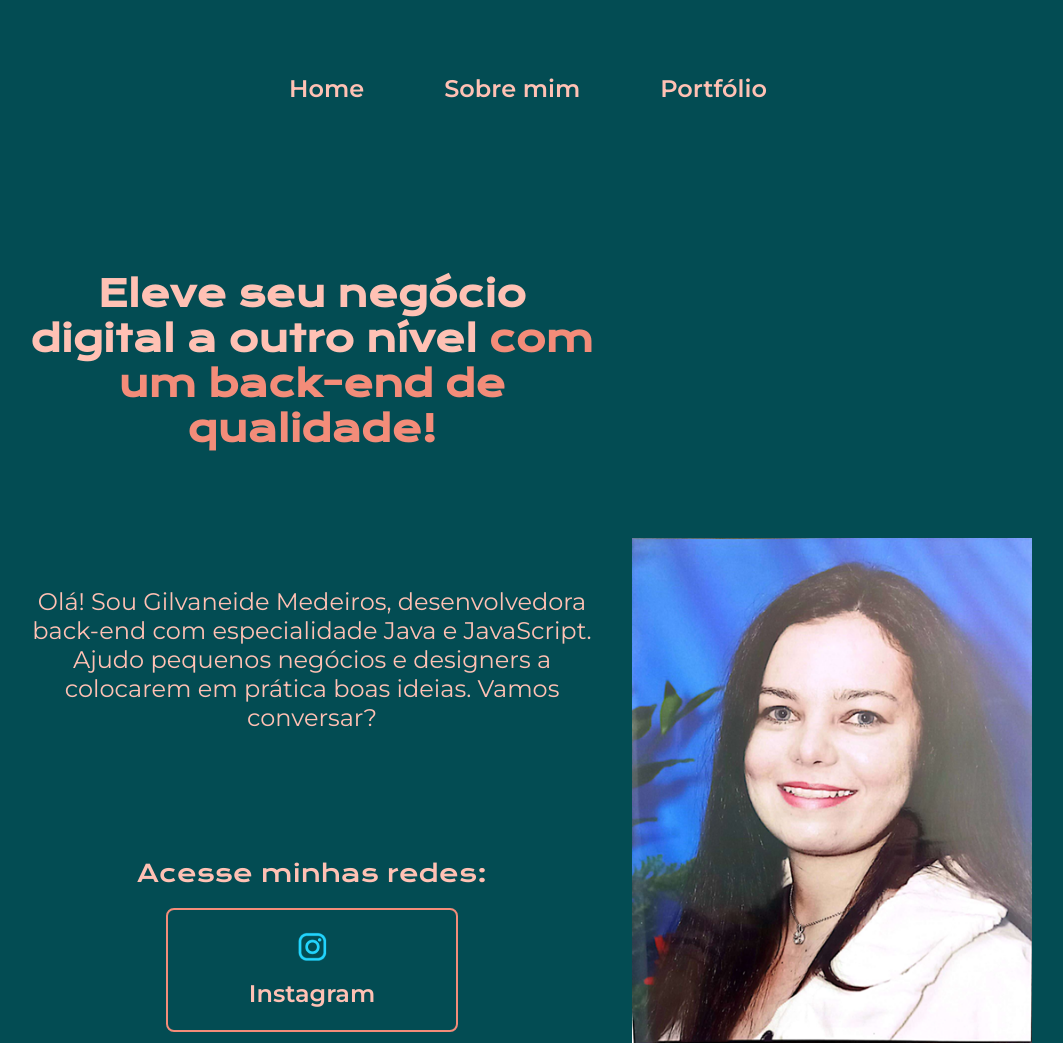
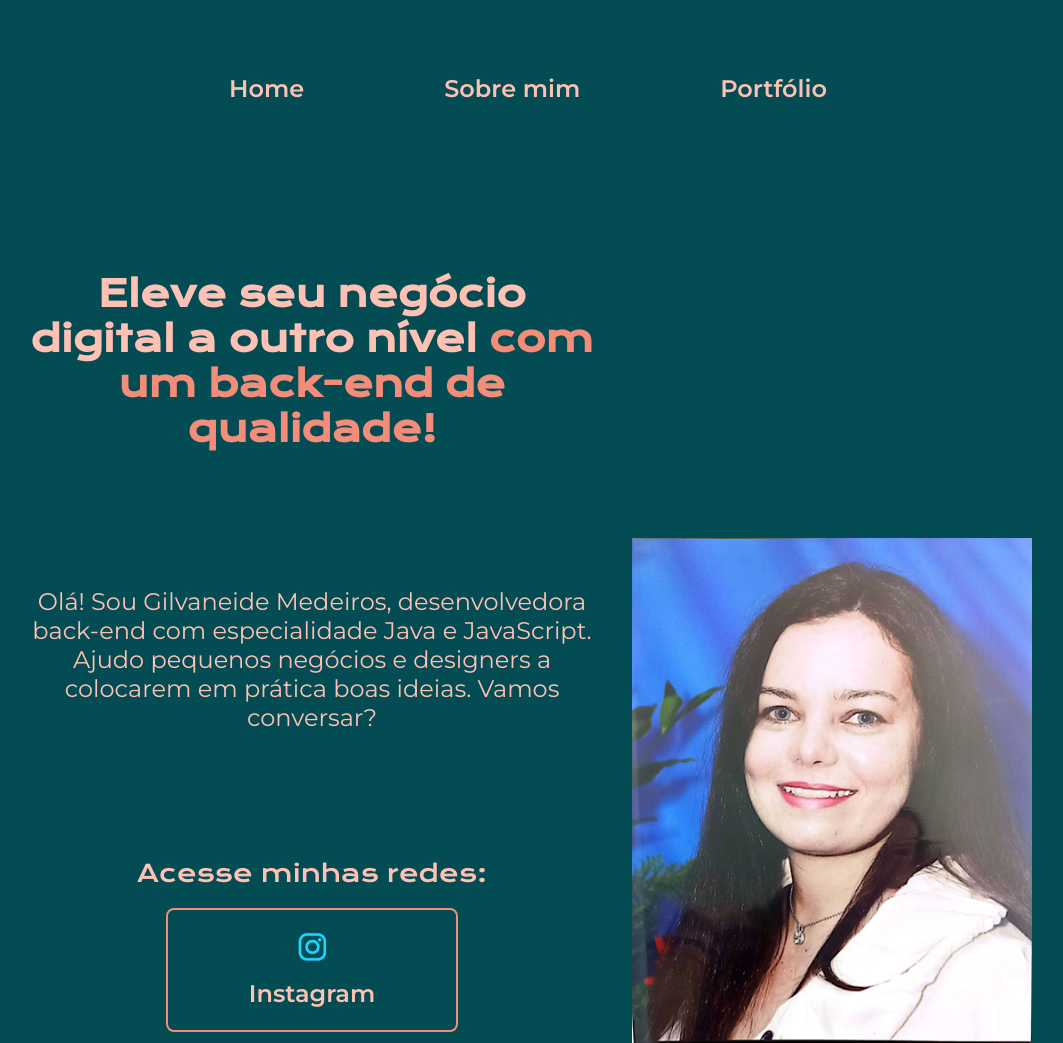
Before and after one commit to GilvaneideMedeiros/Portfolio, a plain HTML site: page index.html in a window 1280 px wide. Shown: the top 1043 px of the page, without its empty margins (112-1175 px from the left). Drawn offline with nearby package versions, Linux system fonts and the light colour scheme.

Commit message:
Mudanças no Perfil

```diff
--- a/index.html
+++ b/index.html
@@ -11,11 +11,11 @@
 
 <body>
     <header class="cabecalho">
-        <nav class="cabecalho__menu">
+        <section class="cabecalho__menu">
             <a class="cabecalho__menu__link" href="index.html">Home</a>
             <a class="cabecalho__menu__link" href="about.html">Sobre mim</a>
             <a class="cabecalho__menu__link" href="portifolio.html">Portfólio</a>
-        </nav>
+        </section>
     </header>
     <main class="apresentacao">
         <section class="apresentacao__conteudo">
--- a/styles/style.css
+++ b/styles/style.css
@@ -45,8 +45,7 @@ body{
 
 .cabecalho__menu{
     display: flex;
-    /*flex-wrap: wrap;*/
-    gap: 20px;
+    gap: 80px;
     justify-content: center;
 }
 
```
